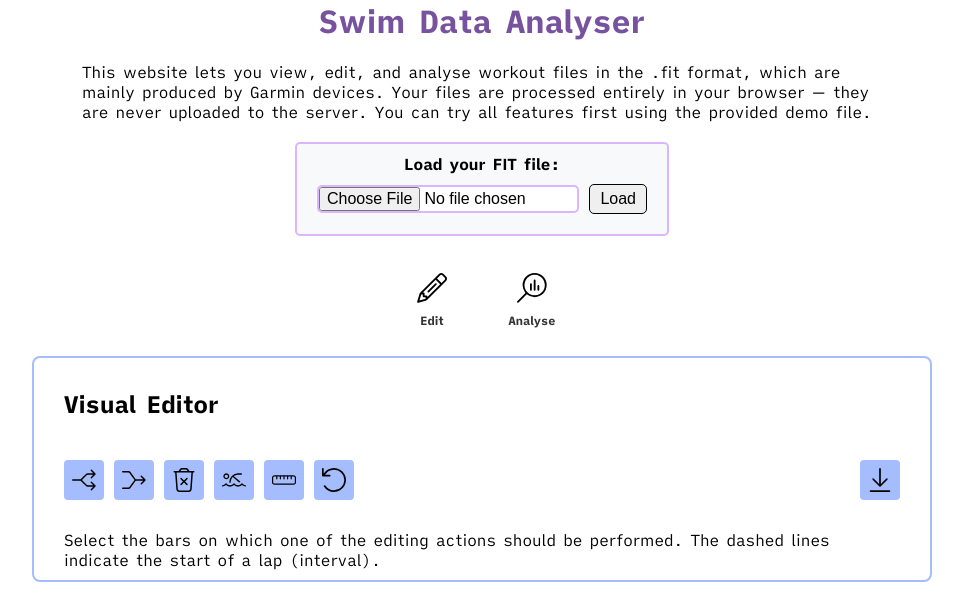
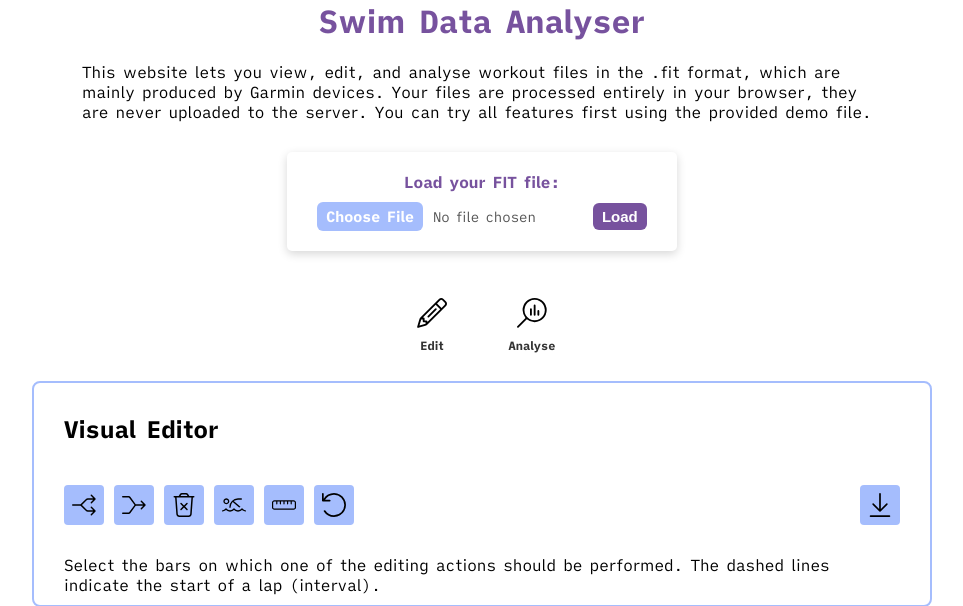
Before and after one commit to PeterK-end/swim-data-analyser, a Django app: page / in a window 1280 px wide. Shown: the part 52-658 px from the top of the page, without its empty margins (158-1121 px from the left). Run offline with Django 4.2, Linux system fonts and the light colour scheme.

Commit message:
first draft new upload are + drag and drop

```diff
--- a/swim_data_analyser/static/css/styles.css
+++ b/swim_data_analyser/static/css/styles.css
@@ -246,59 +246,100 @@ p, h2, h3, h4 {
     background-color: #f44336; /* Red for error */
 }
 
-/* Upload container styles */
-
+/* Clean, modern upload “card” style */
 .upload-container {
-    border: 2px solid var(--first-color); /* Border color */
-    padding: 10px;
+    border: none;
+    background: white;
+    padding: 20px;
     border-radius: 5px;
-    background-color: #f8f9fa; /* Light background for visibility */
-    max-width: 350px; /* Optional: limit the maximum width */
-    margin: 20px auto; /* Center horizontally */
-    position: relative; /* Required for centering vertically */
+    box-shadow: 0 3px 10px rgba(0,0,0,0.16);
+    width: 100%;
+    max-width: 350px;
+    margin: 30px auto;
+    text-align: center;
 }
 
-/* Ensure label is properly styled */
 .upload-container label {
     display: block;
     font-weight: bold;
+    color: var(--fourth-color);
+    margin-bottom: 10px;
 }
 
-/* Use flexbox for the form to keep elements in a row */
-.upload-container form {
-    display: flex; /* Enable flexbox */
-    align-items: center; /* Center items vertically */
-    flex-wrap: nowrap; /* Prevent wrapping */
-    overflow: hidden; /* Prevent overflow */
-    margin: 10px;
-    gap: 10px;
+/* Hide ugly default file input */
+.upload-container input[type="file"] {
+    display: none;
 }
 
-/* Style for file input */
-.upload-container input[type="file"] {
-    border: 2px solid var(--first-color); /* Border color */
-    border-radius: 5px;
-    background-color: #ffffff; /* White background for the file input */
-    font-size: 16px;
+/* Pretty “Choose File” button */
+.upload-container .file-label {
+    display: flex;
+    background: var(--third-color);
+    color: white;
+    padding: 5px 9px;
+    border-radius: 6px;
     cursor: pointer;
-    min-width: 0; /* Important: allow shrinking */
-    flex: 1 1 auto; /* Allow to grow and shrink */
-    overflow: hidden;
-}
-
-/* Style for the submit button */
-.upload-container button {
-    padding: 5px 10px; /* Add padding for the button */
-    border: 0.8px solid black; /* Remove border */
-    font-size: 16px;
-    border-radius: 5px; /* Match the border radius */
-    cursor: pointer; /* Change cursor on hover */
+    font-size: 15px;
+    font-weight: 600;
+    transition: background 0.2s ease;
+    margin: 0;
+    flex-wrap: nowrap;
     flex-shrink: 0;
 }
 
-/* Optional: Button hover effect */
+.upload-container .file-label:hover {
+    background: var(--fourth-color);
+}
+
+/* Display filename */
+#fileName {
+    font-size: 14px;
+    color: #555;
+    display: inline-block;
+    overflow: hidden;
+    white-space: pre;
+    text-overflow: ellipsis;
+    flex: 1 1 auto;
+    max-width: 150px;
+    min-width: 0;
+    text-align: start;
+    padding: initial;
+}
+
+/* Load button */
+.upload-container button {
+    padding: 5px 9px;
+    font-size: 15px;
+    border-radius: 6px;
+    border: none;
+    background: var(--fourth-color);
+    color: white;
+    font-weight: 600;
+    transition: background 0.2s ease;
+    cursor: pointer;
+    flex-shrink: 0;
+    white-space: nowrap;
+}
+
 .upload-container button:hover {
-    background-color: darken(var(--second-color), 10%); /* Darken on hover */
+    background: #5e3b7e;
+}
+
+/* Layout for file button + filename + load button */
+.upload-container form {
+    display: flex;
+    justify-content: center;
+    gap: 10px;
+    align-items: center;
+    flex-wrap: nowrap;
+}
+
+/* Visual feedback when dragging a file over the upload area */
+.upload-container.dragover {
+    border: 2px dashed var(--third-color);
+    background: var(--second-color);
+    box-shadow: 0 0 0 4px rgba(165, 189, 253, 0.2); /* soft glow */
+    transition: all 0.15s ease;
 }
 
 footer {
--- a/swim_data_analyser/templates/index.html
+++ b/swim_data_analyser/templates/index.html
@@ -29,17 +29,22 @@
       <h1>Swim Data Analyser</h1>
       <p>This website lets you view, edit, and analyse workout files
       in the .fit format, which are mainly produced by Garmin
-      devices. Your files are processed entirely in your browser —
-      they are never uploaded to the server. You can try all features
-      first using the provided demo file.</p>
+      devices. Your files are processed entirely in your browser, they
+      are never uploaded to the server. You can try all features first
+      using the provided demo file.</p>
 
       <!-- File upload section -->
-      <div class="upload-container">
-	<label for="fileInput">Load your FIT file:</label>
-	<form id="uploadForm" enctype="multipart/form-data">
-	  <input type="file" id="fileInput" name="file">
+      <div class="upload-container" id="uploadDropZone">
+        <label>Load your FIT file:</label>
+
+        <form id="uploadForm" enctype="multipart/form-data">
+          <label for="fileInput" class="file-label">Choose File</label>
+          <input type="file" id="fileInput" name="file">
+
+          <span id="fileName">No file chosen</span>
+
           <button type="submit">Load</button>
-	</form>
+        </form>
       </div>
 
       <!-- Icon Selection for Edit and Analyse views -->
```
Also changed, not shown: swim_data_analyser/static/js/upload.js (+43 -0 lines).
